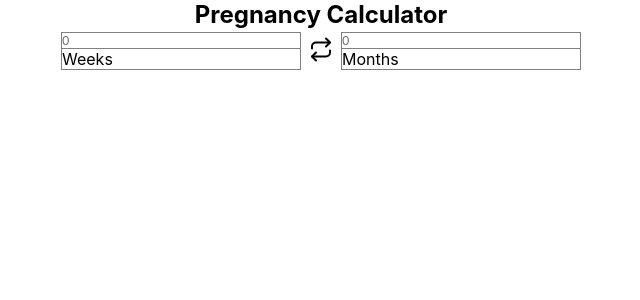
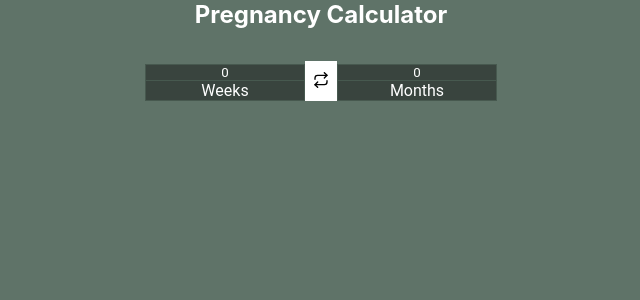
Before and after one commit to esthereis/calculators, a React (Create React App) app: page / in a window 1280 px wide. Shown: the top 300 px of the page, without its empty margins (319-959 px from the left). Built offline with nearby package versions, Linux system fonts and the light colour scheme.

Commit message:
Implemented Pregnancy convertion functions

```diff
--- a/package.json
+++ b/package.json
@@ -6,8 +6,10 @@
     "@testing-library/jest-dom": "^5.16.5",
     "@testing-library/react": "^13.4.0",
     "@testing-library/user-event": "^13.5.0",
+    "axios": "^1.2.1",
     "react": "^18.2.0",
     "react-dom": "^18.2.0",
+    "react-helmet": "^6.1.0",
     "react-scripts": "5.0.1",
     "web-vitals": "^2.1.4"
   },
--- a/src/App.css
+++ b/src/App.css
@@ -22,7 +22,8 @@
 }
 
 .inputGroup {
-  width: 15rem;
+  width: 10rem;
+  height: 4rem;
 }
 
 .inputGroup input,
@@ -30,7 +31,12 @@
   width: 100%;
 
   box-sizing: border-box;
-  border: 1px solid grey;
+  border: 1px solid #47594f;
+  background-color: #39443e;
+
+  font-family: 'Roboto', sans-serif;
+  color: white;
+  text-align: center;
 }
 
 .inputGroup label {
@@ -38,9 +44,30 @@
   display: inherit;
 }
 
+::placeholder {
+  font-family: 'Roboto', sans-serif;
+  color: white;
+}
+
 .row {
   display: flex;
   flex-direction: row;
 
-  gap: 0.5rem;
+  margin-top: 2rem;
 }
+
+.h2Title {
+  color: white;
+}
+
+#exchangeButton {
+  height: 2.5rem;
+  width: 2rem;
+
+  background-color: white;
+  border-style: none;
+}
+
+#exchangeIcon {
+  height: 1rem;
+}
--- a/src/App.jsx
+++ b/src/App.jsx
@@ -1,20 +1,62 @@
 import './App.css';
+
+//react
+import { useState, useEffect } from 'react';
+import { Helmet } from 'react-helmet';
 
 //fonts
 import './assets/fonts/Roboto-Regular.ttf';
 import './assets/fonts/Roboto-Bold.ttf';
+
+//icon
 import repeat from './assets/repeat.svg';
+
+//components
 import { Input } from './components/Input';
 
+//
 function App() {
+  const [weeks, setWeeks] = useState();
+  const [months, setMonths] = useState();
+
+  function convertToMonths(weeks) {
+    setWeeks(weeks);
+    setMonths(weeks / 4);
+  }
+
+  function convertToWeeks(months) {
+    setMonths(months);
+    setWeeks(months * 4);
+  }
+
   return (
     <div className='container'>
+      <Helmet>
+        <meta charSet='utf-8' />
+        <title>Calculator</title>
+        <link rel='canonical' href='http://mysite.com/example' />
+        <meta name='description' content='Nested component' />
+        <style>{'body { background-color: #5F7368; }'}</style>
+      </Helmet>
+
       <h2 className='h2Title'>Pregnancy Calculator</h2>
 
       <div className='row'>
-        <Input title='Weeks' />
-        <img src={repeat} alt='Exchange' />
-        <Input title='Months' />
+        <Input
+          title='Weeks'
+          value={weeks}
+          onChange={event => convertToMonths(event.target.value)}
+        />
+
+        <button id='exchangeButton'>
+          <img id='exchangeIcon' src={repeat} alt='Exchange' />
+        </button>
+
+        <Input
+          title='Months'
+          value={months}
+          onChange={event => convertToWeeks(event.target.value)}
+        />
       </div>
     </div>
   );
--- a/src/components/Input.jsx
+++ b/src/components/Input.jsx
@@ -1,7 +1,7 @@
-export function Input({ title }) {
+export function Input({ title, value, onChange }) {
   return (
     <div className='inputGroup'>
-      <input type='text' placeholder='0' />
+      <input type='text' placeholder='0' value={value} onChange={onChange} />
 
       <label>{title}</label>
     </div>
```
Also changed, not shown: 2 other files (tests, documents, lock files or other folders).
